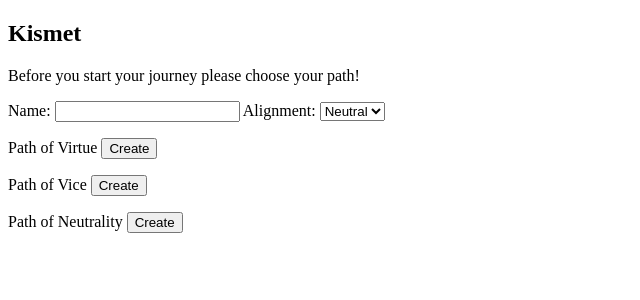
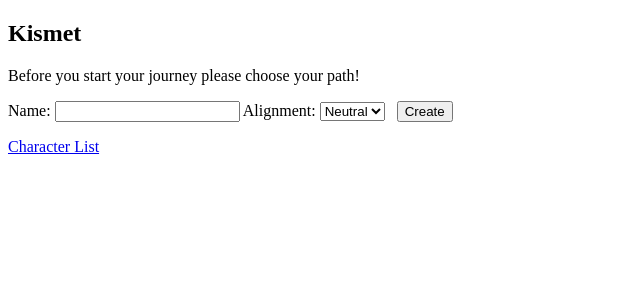
Before and after one commit to MiladMoulayi/kismet, a Django app: page /kismet/ in a window 1280 px wide. Shown: the top 300 px of the page, without its empty margins (0-640 px from the left). Run offline with Django 4.2, Linux system fonts and the light colour scheme.

Commit message:
Created character_list and character_detail views and templates with update and delete functionality

```diff
--- a/kismet_site/kismet_app/templates/create.html
+++ b/kismet_site/kismet_app/templates/create.html
@@ -8,7 +8,7 @@
 </head>
   <body>
     <h1>Welcome to the Kismet!</h1>
-    <h2>Your journey is about to begin, but first you must choose your path</h2
+    <h2>Your journey is about to begin, but first you must choose your path</h2>
     <p>Please choose a character and give it a name:</p>
     <form action="game" method="POST">
       {% csrf_token %}
--- a/kismet_site/kismet_app/templates/index.html
+++ b/kismet_site/kismet_app/templates/index.html
@@ -11,29 +11,13 @@
   <p>Before you start your journey please choose your path!</p>
 
 
-<form method="POST" action="{% url 'home' %}">
+<form method="POST" c>
   {% csrf_token %}
-  {{ form }}
   <div>
-    <p>
-      Path of Virtue
-      <input type="submit" name="create" value="Create" />
-    </p>
-    <p>
-      Path of Vice
-      <input type="submit" name="create" value="Create" />
-    </p>
-    <p>
-      Path of Neutrality
-      <input type="submit" name="create" value="Create" />
-    </p>
+    {{ form }}  <input type="submit" name="create" value="Create" />
+    <p></p>
+    <p><a href="{% url 'character_list' %}">Character List</a></p>
   </div>
 </form>
-{% comment %} <ul>
-  {% for character in character_list %}
-    <li>{{ character.name }}</li>
-  {% endfor %}
-</ul> {% endcomment %}
-
 </body>
 </html>
--- a/kismet_site/kismet_app/urls.py
+++ b/kismet_site/kismet_app/urls.py
@@ -1,5 +1,5 @@
 from django.urls import path
-from kismet_app.views import HomeView, CreateView, GameView, WinView, LoseView, OutcomeView, CharacterDetailView
+from kismet_app.views import HomeView, CreateView, GameView, WinView, LoseView, OutcomeView, CharacterDetailView, CharacterListView
 from . import views
 
 urlpatterns = [
@@ -9,7 +9,8 @@ urlpatterns = [
   path('lose', LoseView.as_view(), name='lose'),
   path('create', CreateView.as_view(), name='create'),
   path('outcome/<str:type>', OutcomeView.as_view(), name='outcome'),
-  path('character_detail', CharacterDetailView.as_view(), name="character_detail")
+  path('character_detail/<int:character_id>', CharacterDetailView.as_view(), name='character_detail'),
+  path('character_list', CharacterListView.as_view(), name='character_list')
 ]
 
 
--- a/kismet_site/kismet_app/views.py
+++ b/kismet_site/kismet_app/views.py
@@ -19,12 +19,13 @@ class CreateView(View):
 
     def post(self, request):
         character = request.POST.get('character')
+        character_id = character.id
         name = request.POST.get('name')
         try:
             player = Character.objects.get(name=name) # try to retrieve the player by name
         except Character.DoesNotExist:
             player = Character.objects.create(name=name, character=character) #create a new player
-        return redirect('game')
+        return redirect('character_detail', character_id)
 
 class GameView(View):
     def get(self, request):
@@ -68,7 +69,7 @@ class OutcomeView(View):
     def post(self, request, type):
         choice = Choice.objects.get(name=request.POST.get('choice'))
         choice.save()
-        print(choice.type)
+
         if choice.type == "Good":
             return redirect('win')
         else:
@@ -112,33 +113,42 @@ class HomeView(View):
 class CharacterDetailView(View):
   def get(self, request, character_id):
     character=Character.objects.get(id=character_id)
-    character_form=CharacterForm()
+    character_form=CharacterForm(instance=character)
     html_data = {
-       'character_name': character.name,
-        "alignment": character.alignment,
-        "form": character_form,
+        'character_name': character.name,
+        'alignment': character.alignment,
+        'form': character_form,
     }
-    return render(request=request,template_name='character_detail.html', context=html_data)
+    return render(
+        request=request,
+        template_name='character_detail.html',
+        context=html_data
+    )
 
-def post(self, request, character_id, character_name):
+  def post(self, request, character_id):
     character=Character.objects.get(id=character_id)
-    character.save()
-    new_name=request.POST.get('update_name')
-# class StartView(View):
-#   def get(self, request):
-#     character_form = CharacterForm()
-#     characters = Character.objects.all()
 
-#     html_data = {
-#       'character_list': characters,
-#       'form': character_form,
-#     }
+    if 'update' in request.POST:
+        character_form = CharacterForm(request.POST, instance=character)
+        character_form.save()
+    elif 'delete' in request.POST:
+        character.delete()
 
-#     return render(
-#         request=request,
-#         template_name='index.html',
-#         context=html_data,
-#     )
+    return redirect('character_list')
+
+class CharacterListView(View):
+  def get(self, request):
+    characters = Character.objects.all()
+
+    html_data = {
+      'character_list': characters,
+    }
+
+    return render(
+        request=request,
+        template_name='character_list.html',
+        context=html_data,
+    )
 
 #   def post(self, request):
 #     print(request.POST)
```
Also changed, not shown: kismet_site/kismet_app/templates/character_detail.html (+7 -5 lines), kismet_site/kismet_app/templates/character_list.html (added, +17 -0 lines).
